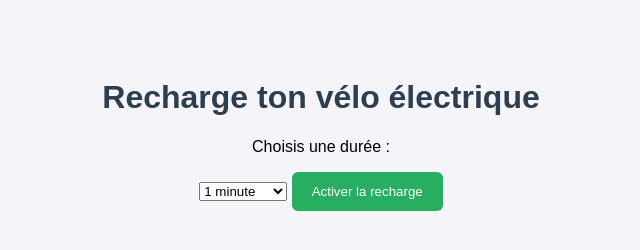
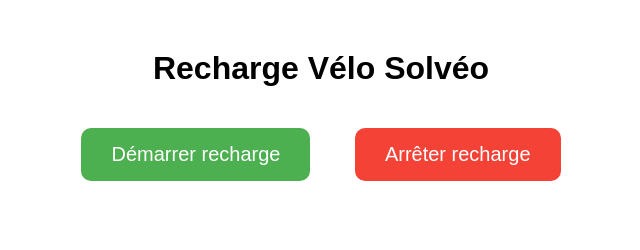
Before and after one commit to Solveocom/Sol-veo.com-Application, a website: page public/index.html in a window 1280 px wide. Shown: the whole page, without its empty margins (319-959 px from the left). Drawn offline with Linux system fonts and the light colour scheme.

Commit message:
Mise à jour : intégration Shelly Cloud (activation depuis l’app)

```diff
--- a/public/index.html
+++ b/public/index.html
@@ -2,49 +2,51 @@
 <html lang="fr">
   <head>
     <meta charset="UTF-8" />
-  <meta name="viewport" content="width=device-width, initial-scale=1.0">
-  <title>Recharge Vélo Électrique</title>
-  <link rel="stylesheet" href="style.css" />
+    <title>Contrôle Recharge Vélo</title>
+    <style>
+      body {
+        font-family: Arial, sans-serif;
+        text-align: center;
+        margin-top: 50px;
+      }
+      button {
+        font-size: 20px;
+        padding: 15px 30px;
+        margin: 20px;
+        cursor: pointer;
+        border: none;
+        border-radius: 10px;
+      }
+      .on {
+        background-color: #4caf50;
+        color: white;
+      }
+      .off {
+        background-color: #f44336;
+        color: white;
+      }
+    </style>
   </head>
   <body>
-  <main class="content">
-    <h1>Recharge ton vélo électrique</h1>
-    <p>Choisis une durée :</p>
-    <select id="duration">
-      <option value="1">1 minute</option>
-      <option value="5">5 minutes</option>
-      <option value="10">10 minutes</option>
-    </select>
-    <button onclick="activer()">Activer la recharge</button>
-  </main>
+    <h1>Recharge Vélo Solvéo</h1>
+    <button class="on" onclick="controlShelly('on')">Démarrer recharge</button>
+    <button class="off" onclick="controlShelly('off')">Arrêter recharge</button>
+
+    <p id="status"></p>
 
     <script>
-    function activer() {
-      const duration = parseInt(document.getElementById("duration").value);
-
-      // Activation Shelly via notre backend
-      fetch("/api/shelly", {
-        method: "POST",
-        headers: { "Content-Type": "application/json" },
-        body: JSON.stringify({ action: "on" })
-      })
-      .then(res => res.json())
-      .then(data => {
-        alert(`Recharge activée pour ${duration} minutes !`);
-        console.log("Shelly activé :", data);
-
-        // Timer pour arrêter après X minutes
-        setTimeout(() => {
-          fetch("/api/shelly", {
-            method: "POST",
-            headers: { "Content-Type": "application/json" },
-            body: JSON.stringify({ action: "off" })
-          })
-          .then(res => res.json())
-          .then(data => console.log("Shelly désactivé :", data));
-        }, duration * 60 * 1000);
-      })
-      .catch(err => alert("Erreur: " + err.message));
+      async function controlShelly(action) {
+        try {
+          const res = await fetch(`/api/shelly/${action}`, { method: "POST" });
+          const data = await res.json();
+          document.getElementById("status").innerText =
+            data.success && data.data.isok
+              ? `✅ Commande envoyée : ${action}`
+              : `⚠️ Erreur : ${JSON.stringify(data)}`;
+        } catch (err) {
+          document.getElementById("status").innerText =
+            "❌ Erreur de communication avec le serveur";
+        }
       }
     </script>
   </body>
```
Also changed, not shown: server/app.js (+24 -24 lines). Lines whose indentation alone changed are shown as unchanged.
